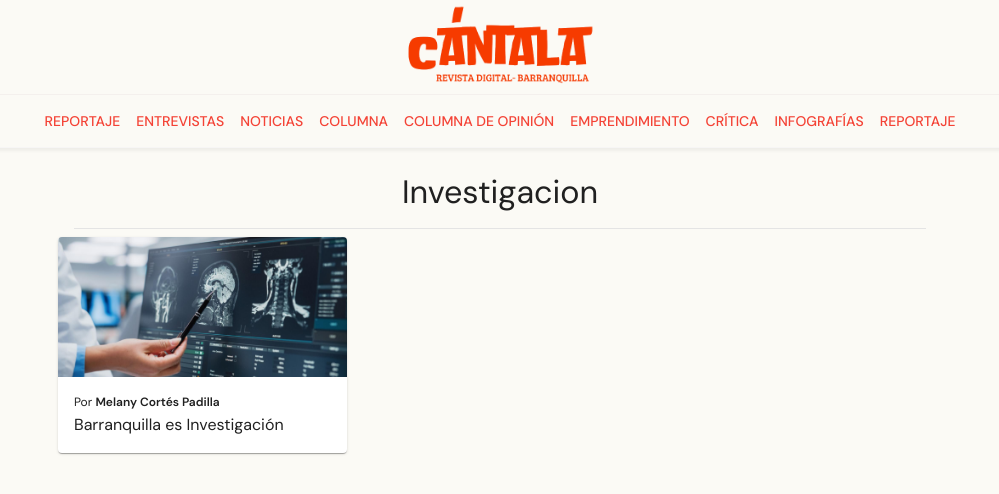
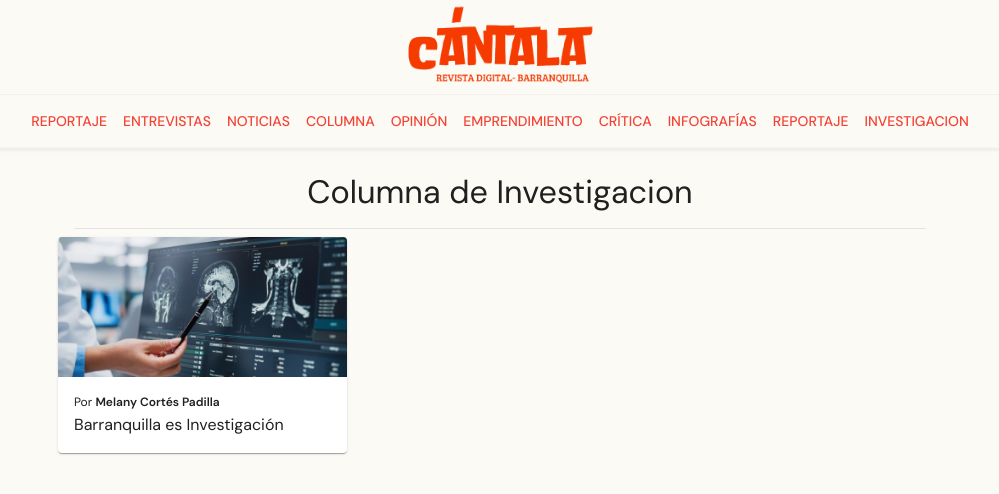
Before and after one commit to jaravad/revista-cantala, a React (Vite) app: page /investigacion in a window 1280 px wide. Shown: the top 494 px of the page, without its empty margins (140-1139 px from the left). Built offline with nearby package versions, Linux system fonts and the light colour scheme.

Commit message:
minor fixes

```diff
--- a/src/App.jsx
+++ b/src/App.jsx
@@ -112,7 +112,7 @@ function App() {
         })}
       </Grid>
       <Box borderBottom="1px solid #e4e4e4" pb={2} textAlign="center" mb={3}>
-        <Typography variant="h4">Investigación</Typography>
+        <Typography variant="h4">Columna de Investigación</Typography>
       </Box>
       <Grid container spacing={2} mb={6}>
         {investigacion.map((n) => {
--- a/src/components/Header.jsx
+++ b/src/components/Header.jsx
@@ -66,7 +66,7 @@ export default function Header() {
             navigate('/columna-de-opinion')
           }}
         >
-          Columna de opinión
+          Opinión
         </Button>
         <Button
           onClick={() => {
@@ -96,6 +96,13 @@ export default function Header() {
         >
           Reportaje
         </Button>
+        <Button
+          onClick={() => {
+            navigate('/investigacion')
+          }}
+        >
+          Investigacion
+        </Button>
       </Box>
     </Box>
   )
--- a/src/views/Investigacion.jsx
+++ b/src/views/Investigacion.jsx
@@ -8,7 +8,7 @@ import ArticlePreview from '../components/ArticlePreview'
 const Investigacion = () => {
   return (
     <ArticleWrapper>
-      <SectionHeader>Investigacion</SectionHeader>
+      <SectionHeader>Columna de Investigacion</SectionHeader>
       <Grid container spacing={2} mb={6}>
         {investigacion.map((n) => {
           return (
```
